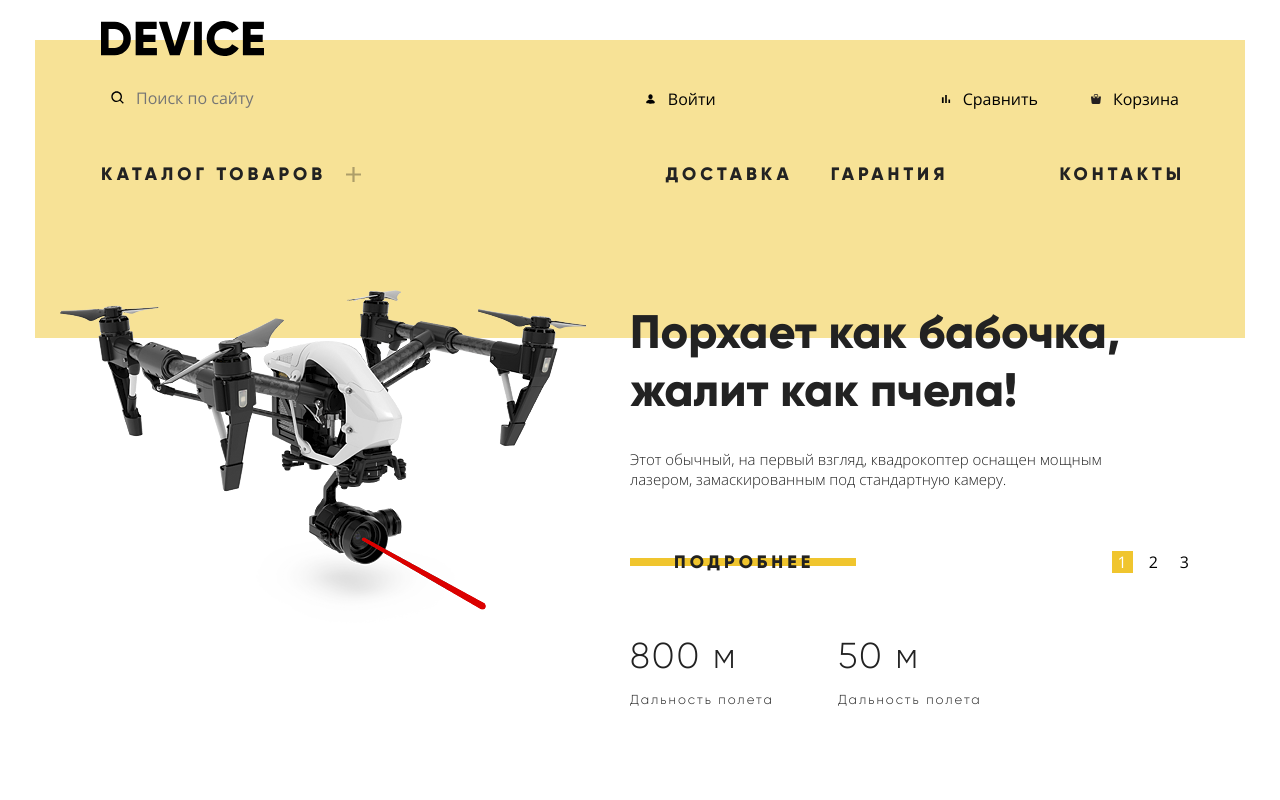
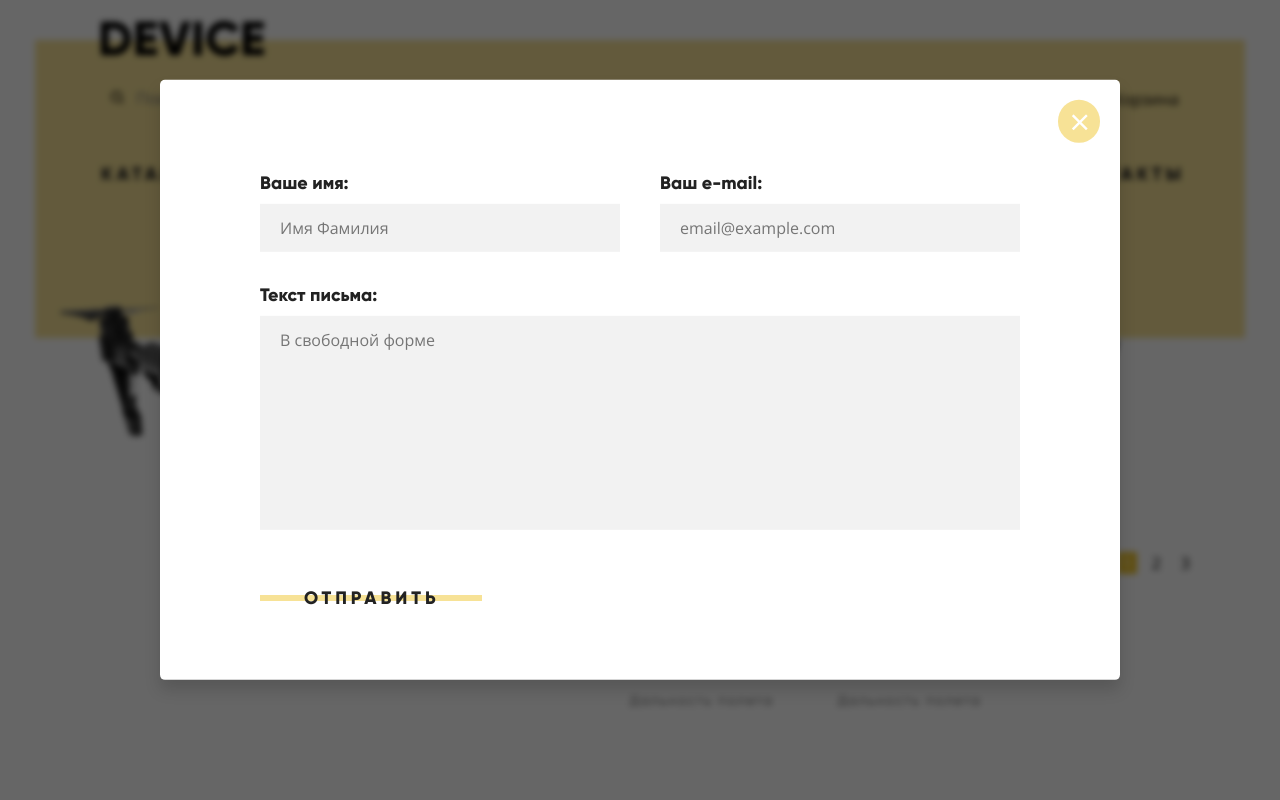
Before and after one commit to AbdumalikovIqboljon/device, a plain HTML site: page index.html in a window 1280 px wide. Both pictures are taken after a click on the link "НАПИШИТЕ НАМ". Shown: the top 800 px of the page. Drawn offline with Linux system fonts and the light colour scheme.

Commit message:
Add modal form

```diff
--- a/css/styles.css
+++ b/css/styles.css
@@ -33,6 +33,7 @@
 }
 
 body {
+	position: relative;
 	font-family: "Open Sans", "Arial", sans-serif;
 	color: #222;
 }
@@ -52,7 +53,9 @@ h1, h2, h3 {
 	box-sizing: inherit;
 	margin: 0;
 }
-
+*:focus {
+	outline: 1px solid lightslategray;
+}
 /* VISUALLY HIDING CODE */
 .visually-hidden {
 	position: absolute;
@@ -177,9 +180,7 @@ h1, h2, h3 {
 	padding: 0;
 	margin: 0;
 }
-.nav-list__item:first-child {
-	margin-right: auto;
-}
+
 .nav-list__item:nth-last-child(1) {
 	margin-left: 111px;
 }
@@ -302,7 +303,7 @@ h1, h2, h3 {
 	color: #fff;
 }
 .list-features__link {
-	padding: 0px 6px;
+	padding: 0 5px;
 	text-decoration: none;
 	color: #000;
 }
@@ -330,7 +331,7 @@ h1, h2, h3 {
 	letter-spacing: 4px;
 	text-decoration: none;
 	color: #222;
-	padding-top: 2px;
+	padding-top: 3px;
 	padding-bottom: 2px;
 	padding-right: 42px;
 	padding-left: 44px;
@@ -428,7 +429,6 @@ h1, h2, h3 {
 	line-height: 22px;
 	letter-spacing: 1px;
 }
-
 
 /* TABS */
 .tabs {
@@ -605,6 +605,129 @@ h1, h2, h3 {
 	margin-bottom: 85px;
 }
 
+
+/*  FORM MODAL STYLES */
+.hidden {
+	display: none;
+}
+
+/*  BACKGROUND-SHADOW STYLES, WHEN FORM MODAL OPENS */
+.overlay {
+	position: fixed;
+	top: 0;
+	left: 0;
+	width: 100%;
+	height: 100%;
+	background-color: rgba(0, 0, 0, 0.6);
+	backdrop-filter: blur(3px);
+	z-index: 5;
+}
+
+.form-control {
+	position: fixed;
+	top: 35%;
+	left: 50%;
+	transform: translate(-50%, -50%);
+	width: 100%;
+	z-index: 10;
+	margin-top: 100px;
+	width: 960px;
+	padding: 92px 100px 69px 100px;
+	background-color: #fff;
+	box-shadow: 0px 10px 16px rgba(0, 0, 0, 0.15);
+	border-radius: 5px;
+}
+.form-control__close-modal {
+	position: absolute;
+	top: 20px;
+	font-size: 36px;
+	line-height: 0.6;
+	cursor: pointer;
+	border: none;
+	color: #fff;
+	background-color: #f7e296;
+	right: 20px;
+	padding: 11px 10px 10px 11px;
+	border-radius: 50%;
+}
+
+.form-control--data {
+	display: flex;
+	margin-bottom: 32px;
+}
+.form-control__wrapper {
+	display: flex;
+	flex-direction: column;
+	width: 50%;
+	max-width: 360px;
+}
+.form-control__wrapper:first-child {
+	margin-right: auto;
+}
+.form-control__label {
+	font-family: "Gilroy", "Arial", sans-serif;
+	font-weight: 800;
+	font-size: 18px;
+	line-height: 22px;
+	margin-bottom: 10px;
+}
+.form-control__input {
+	background-color: #f2f2f2;
+	border: none;
+	padding: 15px 20px;
+	color: #222;
+}
+.form-control__wrapper--textarea {
+	max-width: 760px;
+	width: 100%;
+	display: flex;
+	flex-direction: column;
+}
+.form-control__textarea {
+	background-color: #f2f2f2;
+	color: #222;
+	border: none;
+	resize: none;
+	padding: 15px 20px;
+	margin-bottom: 54px;
+}
+.form-control__input::placeholder,
+.form-control__textarea::placeholder {
+	font-family: "Open Sans", "Arial", sans-serif;
+}
+.form-control__input:focus,
+.form-control__textarea:focus {
+	outline: 1px solid lightslategrey;
+}
+.form-control__button {
+	display: inline-block;
+	font-family: "Gilroy", "Arial", sans-serif;
+	font-weight: 800;
+	font-size: 18px;
+	line-height: 22px;
+	letter-spacing: 4px;
+	text-decoration: none;
+	color: #222;
+	padding-top: 3px;
+	padding-bottom: 2px;
+	padding-right: 42px;
+	padding-left: 44px;
+	margin: 0;
+	transition: all 0.1s linear;
+	text-transform: uppercase;
+	background-color: transparent;
+	border: none;
+	background-image: linear-gradient(transparent 43%, #f7e296 43% 63%, transparent 63%);
+}
+.form-control__button:hover {
+	background-image: none;
+	background-color:#222;
+	color: #f7e296;
+}
+
+
+
+
 /*  FOOTER   */
 
 .site-footer {
@@ -681,9 +804,19 @@ h1, h2, h3 {
 .socials__link__icon {
 	display: block;
 }
+.socials__link svg path {
+	transition: fill-opacity 0.2s linear;
+}
+.socials__link:hover svg path {
+	fill-opacity: 1;
+}
 
 /*  SITE-FOOTER--RIGHT   */
 .site-footer--right {
+	display: flex;
+	flex-direction: column;
+	justify-content: flex-end;
+	align-items: flex-end;
 	margin-left: auto;
 	text-align: right;
 }
@@ -725,7 +858,7 @@ h1, h2, h3 {
 	background-image: url("../images/add-to-cart-icon-yellow.svg");
 }
 .site-footer__contact-number {
-	display: block;
+	display: inline-block;
 	margin-bottom: 65px;
 	text-decoration: none;
 	color: #fff;
--- a/index.html
+++ b/index.html
@@ -281,10 +281,42 @@
                     <div class="contact__map-wrapper">
                         <iframe src="https://www.google.com/maps/embed?pb=!1m18!1m12!1m3!1d4498.158308708761!2d37.52682850102893!3d55.6876115826485!2m3!1f0!2f0!3f0!3m2!1i1024!2i768!4f13.1!3m3!1m2!1s0x46b54cf65f5c8955%3A0x694710ccd55501e!2sUlitsa%20Stroiteley%2C%2015%2C%20Moskva%2C%20Russia%2C%20119311!5e0!3m2!1sen!2s!4v1647434419927!5m2!1sen!2s" width="560" height="222" style="border:0;" allowfullscreen="" loading="lazy"></iframe>
                     </div>
-                    <a class="contact__more-info" href="#">Напишите нам</a>
+                    <a class="contact__more-info show-modal" href="#">Напишите нам</a>
                 </section>
             </div>
         </div>
+
+
+
+        <!-- FORM MODAL HIDDEN -->
+
+
+        <form class="contacts__form form-control modal hidden" action="https://echo.htmlacademy.ru" method="POST">
+            <button class="form-control__close-modal close-modal">&times;</button>
+            <div class="form-control--data">
+                <div class="form-control__wrapper">
+                    <label class="form-control__label" for="fullname">Ваше имя:</label>
+                    <input class="form-control__input" name="fullname" id="fullname" type="text" placeholder="Имя Фамилия" required>
+                </div>
+
+                <div class="form-control__wrapper">
+                    <label class="form-control__label" for="email">Ваш e-mail:</label>
+                    <input class="form-control__input" name="email" id="email" type="email" placeholder="email@example.com" required>
+                </div>
+            </div>
+
+            <div class="form-control__wrapper--textarea">
+                <label class="form-control__label" for="textarea">Текст письма:</label>
+                <textarea class="form-control__textarea" id="textarea" name="Your message" cols="30" rows="10" placeholder="В свободной форме" required></textarea>
+            </div>
+
+            <button class="form-control__button" type="submit">Отправить</button>
+        </form>
+
+        <div class="overlay hidden"></div>
+
+
+
     </main>
 
 
--- a/js/main.js
+++ b/js/main.js
@@ -1,3 +1,5 @@
+
+// Catalog dropdown in site-header
 let dropdownParent = document.querySelector('.first');
 let dropdown = document.querySelector('.dropdown');
 
@@ -5,6 +7,7 @@ dropdownParent.addEventListener('click', function() {
     dropdown.classList.toggle('d-none');
 });
 
+// Site-hero > info tab
 let elFeaturesList = document.querySelector('.list-features');
 let elsFeaturesListItem = document.querySelectorAll('.list-features__item');
 let elsFeaturesListLink = document.querySelectorAll('.list-features__link');
@@ -31,6 +34,7 @@ if(elsFeaturesListLink.length > 0) {
 }
 
 
+// Delivery, Guarantee, Credit Section
 let elTabsList = document.querySelector('.tabs-features');
 let elsTabsListItem = document.querySelectorAll('.tabs-features__item');
 let elsTabsListLink = document.querySelectorAll('.tabs-features__link');
@@ -54,3 +58,32 @@ if(elsTabsListLink.length > 0) {
 
     })
 }
+
+// Form modal
+
+const elShowModal =document.querySelectorAll(".show-modal");
+const elFormModal =document.querySelector(".form-control");
+const elCloseModalButton = document.querySelector(".close-modal");
+const elBackgroundShadow = document.querySelector(".overlay");
+
+function openModal(){
+    elFormModal.classList.remove("hidden");
+    elBackgroundShadow.classList.remove("hidden");
+}
+function closeModal(){
+    elFormModal.classList.add("hidden");
+    elBackgroundShadow.classList.add("hidden");
+}
+
+elShowModal.forEach(elShowModal => {
+    elShowModal.addEventListener("click",openModal);
+});
+
+elCloseModalButton.addEventListener("click", closeModal);
+elBackgroundShadow.addEventListener("click", closeModal);
+
+document.addEventListener("keydown", function(evt){
+    if(evt.key==='Escape' && !elFormModal.classList.contains('hidden')){
+        closeModal();
+    }
+});
```
